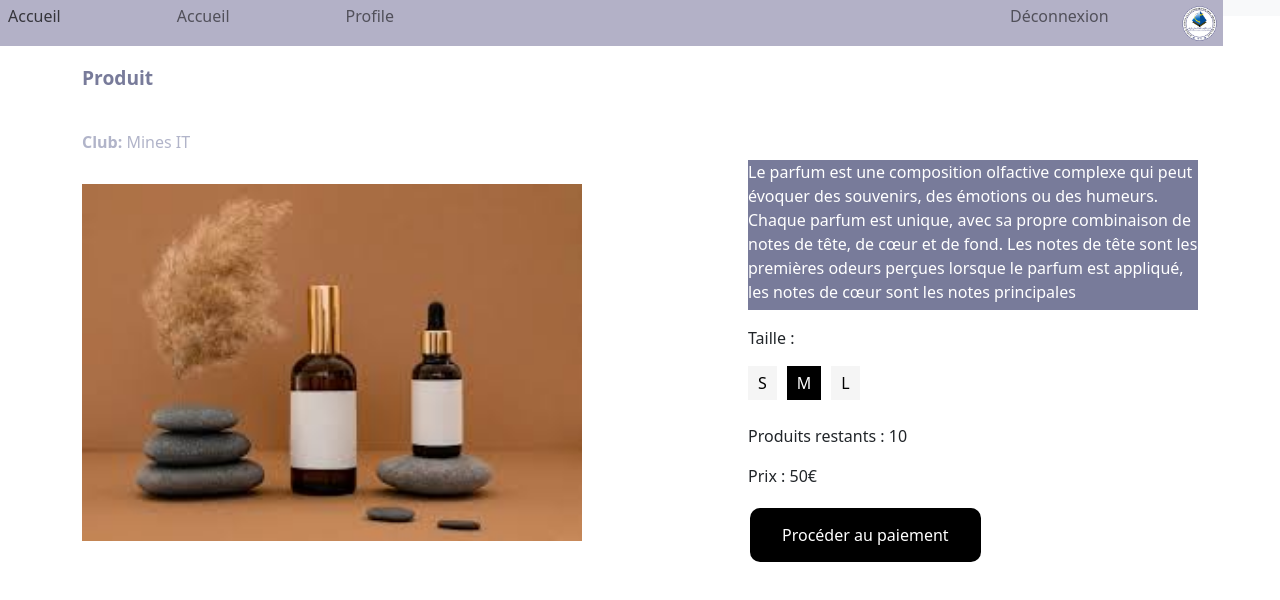
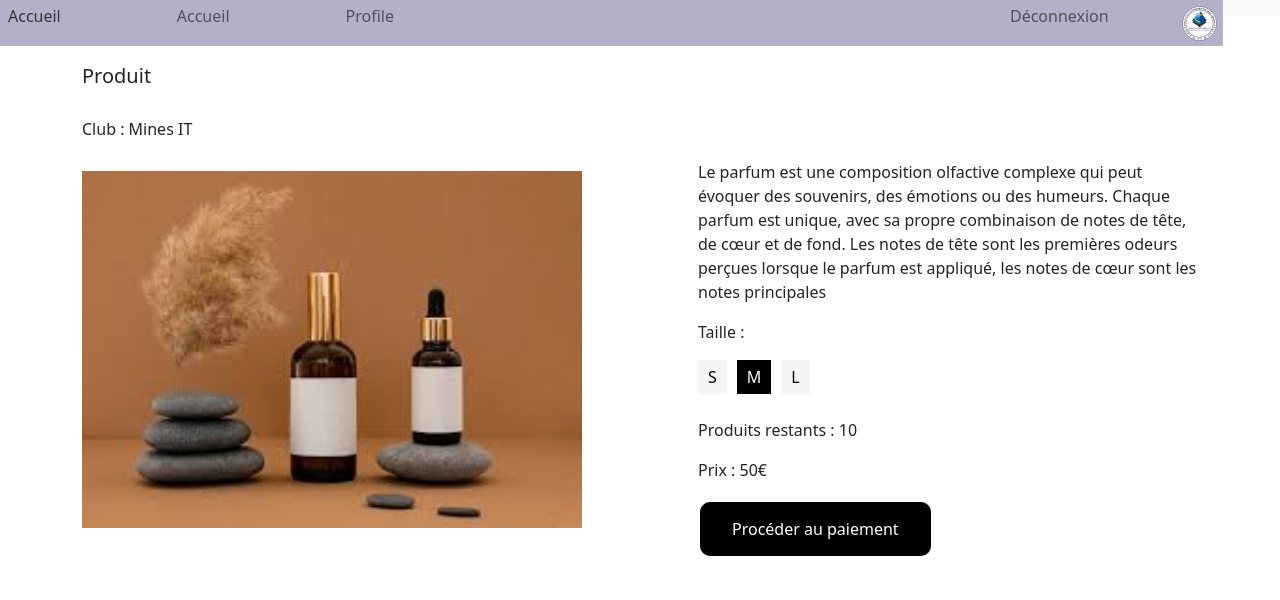
Before and after one commit to YassineAh/enimevent, a React (Create React App) app: page / in a window 1280 px wide. Shown: the top 600 px of the page. Built offline with nearby package versions, Linux system fonts and the light colour scheme.

Commit message:
modification

```diff
--- a/src/component/DetailProduit.js
+++ b/src/component/DetailProduit.js
@@ -12,22 +12,14 @@ function DetailProduit() {
     const handleColorClick = (color) => {
         setSelectedColor(color);
     };
-    const buttonStyle = {
-        backgroundColor: "#DCDEEF",
-        color: "#787B9A",
-      };
-
-      const selectedButtonStyle = {
-        backgroundColor: 'darkblue',
-      };
     return (
         <div className="container" style={{ display: 'flex', justifyContent: 'space-between', textAlign: 'left' }}>
             <div className="left-section">
 
-                <br  /><br />
-                <p style={{color: "#787B9A" ,fontWeight: "bold", fontSize: "1.2em"}}>Produit</p>
+                <br /><br />
+                <h5>Produit</h5>
                 <br />
-                <h6 ><span style={{fontWeight: "bold",color: "#B1B4C9"}}>Club:</span> <span style={{color: "#B1B4C9"}}>Mines IT</span> </h6>
+                <h6>Club : Mines IT</h6>
                 <br />
                 <img src={image} alt="Image" style={{ width: '500px' }} />
 
@@ -35,7 +27,7 @@ function DetailProduit() {
             </div>
             <div className="right-section">
                 <br /><br /><br /><br /><br /><br />
-                <p style={{ width: '500px', background:"#787B9A",color: "white", width: "450px", height: "150px"}}>Le parfum est une composition olfactive complexe
+                <p style={{ width: '500px' }}>Le parfum est une composition olfactive complexe
                     qui peut évoquer des souvenirs, des émotions ou des humeurs.
                     Chaque parfum est unique, avec sa propre combinaison de
                     notes de tête, de cœur et de fond. Les notes de tête
@@ -46,7 +38,7 @@ function DetailProduit() {
                 <div>
                     <p>Taille :</p>
                     <div className="size-buttons">
-                        <button  className={`size-button ${selectedSize === 'S' ? 'selected-size' : ''}`} onClick={() => handleSizeClick('S')} >S</button>
+                        <button className={`size-button ${selectedSize === 'S' ? 'selected-size' : ''}`} onClick={() => handleSizeClick('S')}>S</button>
                         <button className={`size-button ${selectedSize === 'M' ? 'selected-size' : ''}`} onClick={() => handleSizeClick('M')}>M</button>
                         <button className={`size-button ${selectedSize === 'L' ? 'selected-size' : ''}`} onClick={() => handleSizeClick('L')}>L</button>
                     </div>
```
Also changed, not shown: src/component/DetailEvenement.js (line endings or trailing spaces), src/component/DetailProduit_respo.js (line endings or trailing spaces).
